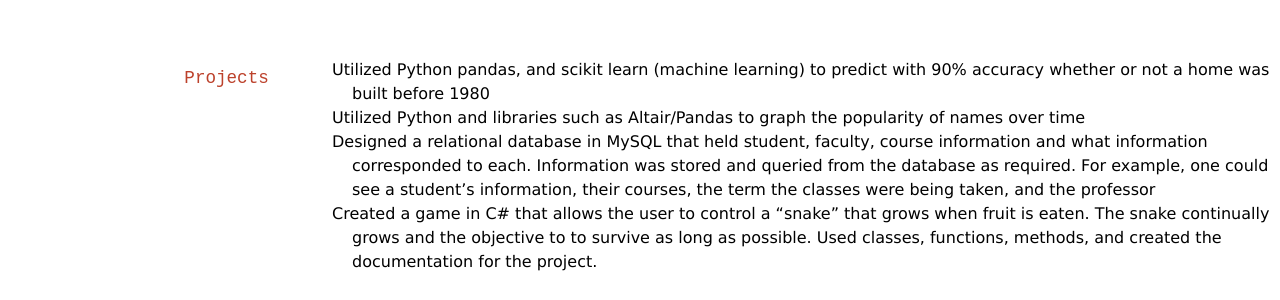
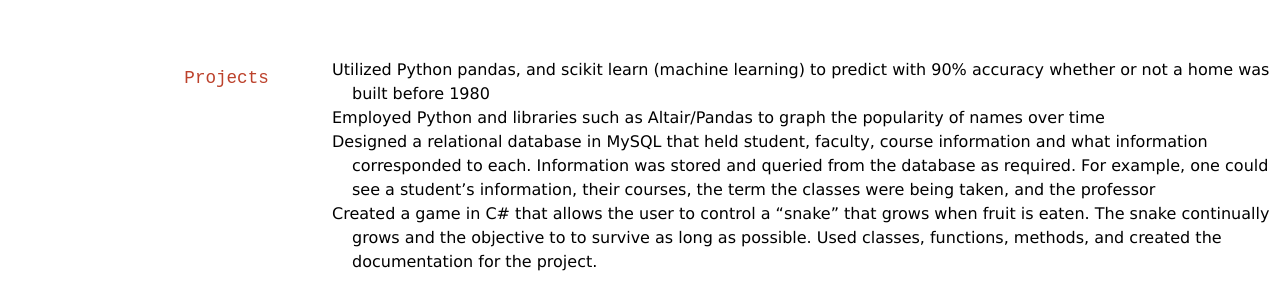
Before and after one commit to baileydiaz/Diaz_Resume, a Jekyll site: the page built from docs/index.md, in a window 1280 px wide. Shown: the part 315-615 px from the top of the page. Built offline with Jekyll 4.4.1, drawn with Linux system fonts in a browser that asks for light colours.

Commit message:
added different wording

```diff
--- a/docs/index.md
+++ b/docs/index.md
@@ -27,7 +27,7 @@ __Brigham Young University - Idaho__, Rexburg, ID
 ## Projects
 - Utilized Python pandas, and scikit learn (machine learning) to predict with 90% accuracy whether or not a home was built before 1980
 &nbsp;
-- Utilized Python and libraries such as Altair/Pandas to graph the popularity of names over time
+- Employed Python and libraries such as Altair/Pandas to graph the popularity of names over time
 &nbsp;
 - Designed a relational database in MySQL that held student, faculty, course information and what information
 corresponded to each. Information was stored and queried from the database as required. For example, one
```
